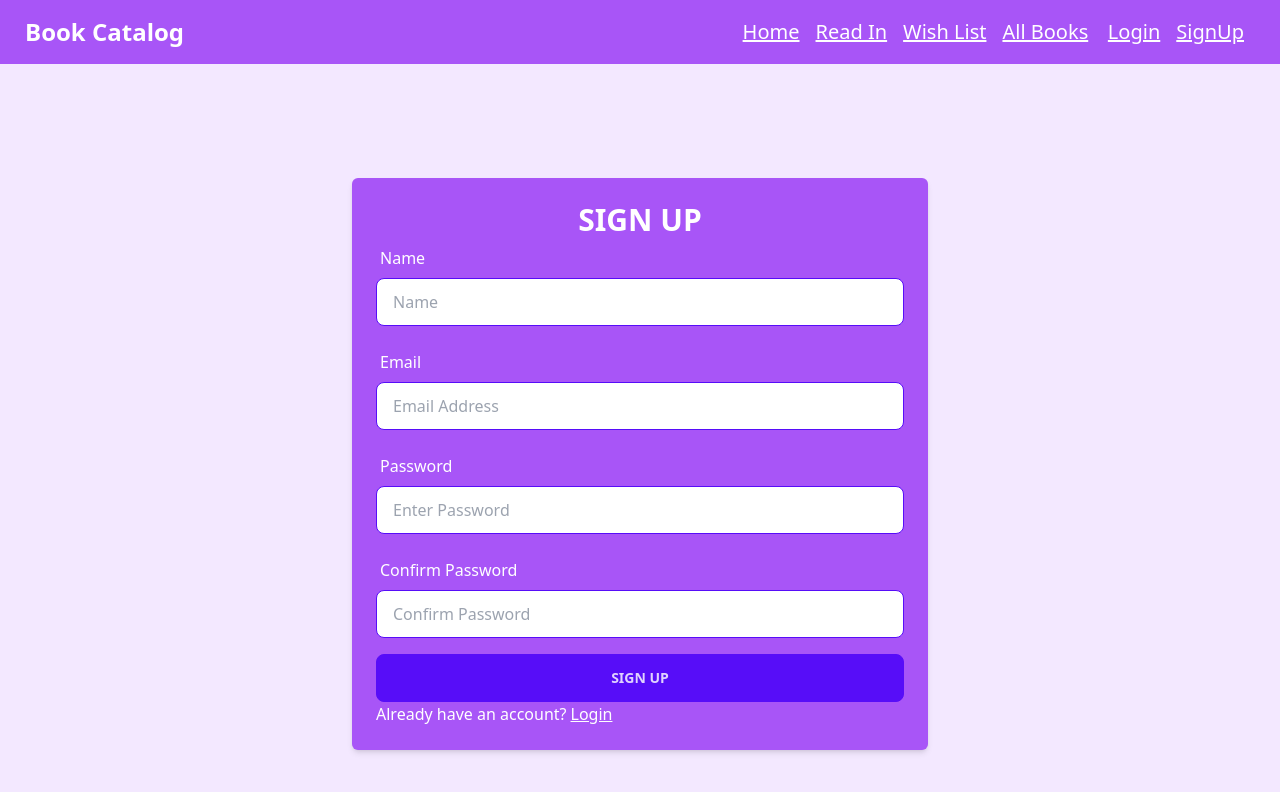
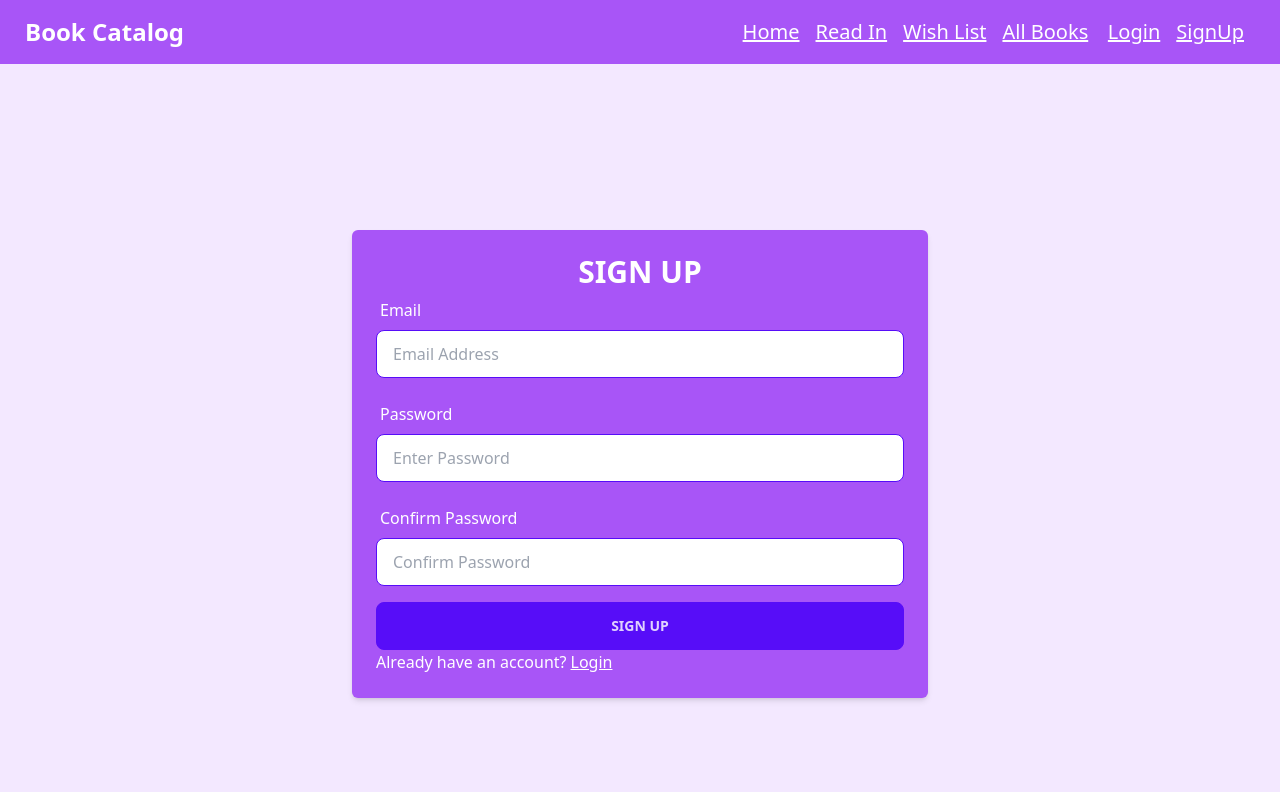
Before and after one commit to Tanjinhossain1/book-catalog, a React (Vite) app: page /signUp in a window 1280 px wide. Shown: the top 792 px of the page. Built offline with nearby package versions, Linux system fonts and the light colour scheme.

Commit message:
final push

```diff
--- a/src/pages/SignUp.tsx
+++ b/src/pages/SignUp.tsx
@@ -56,12 +56,6 @@ export default function SignUp() {
             <form onSubmit={SubmitForm} className="space-y-4 ">
                 <div>
                     <label className="label">
-                        <span className="text-base label-text text-white">Name</span>
-                    </label>
-                    <input required type="text" name="name" placeholder="Name" className="w-full input input-bordered input-primary" />
-                </div>
-                <div>
-                    <label className="label">
                         <span className="text-base label-text text-white">Email</span>
                     </label>
                     <input required type="email" name="email" placeholder="Email Address" className="w-full input input-bordered input-primary" />
```
